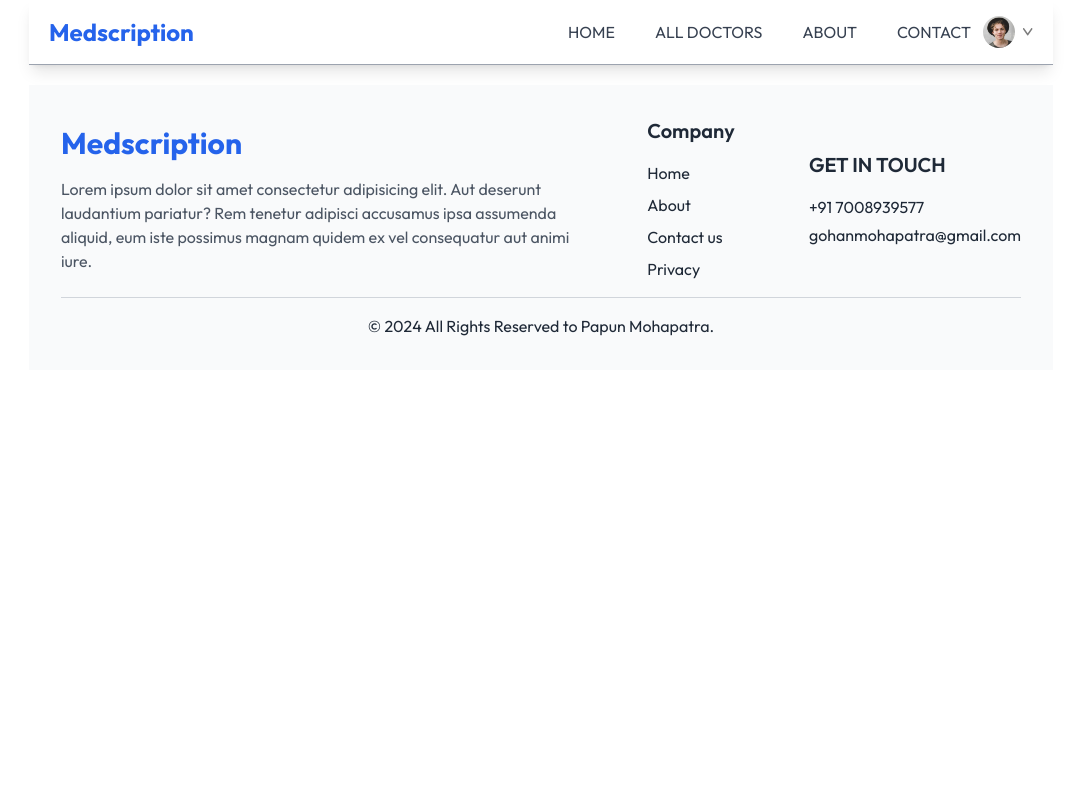
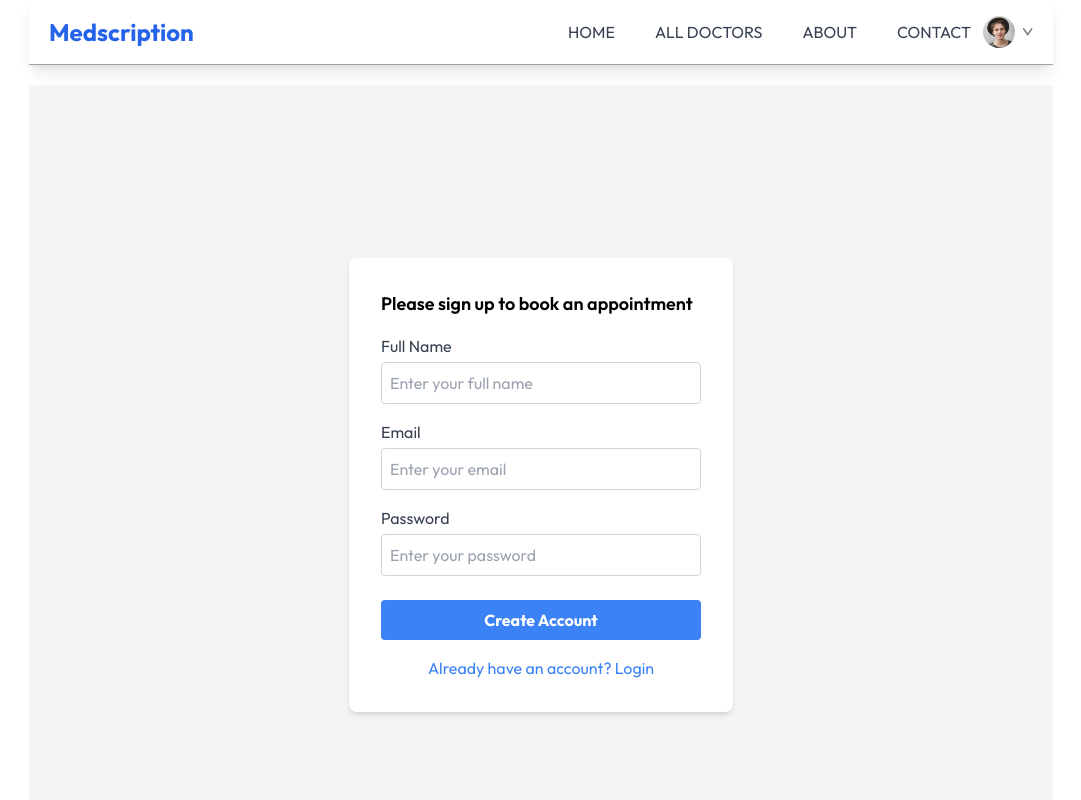
Before and after one commit to Papun1111/VitalsOn, a React (Vite) app in the folder frontend/: page /login in a window 1280 px wide. Shown: the top 800 px of the page, without its empty margins (99-1180 px from the left). Built offline with nearby package versions, Linux system fonts and the light colour scheme.

Commit message:
frontend for login page done

```diff
--- a/frontend/src/Pages/Login.jsx
+++ b/frontend/src/Pages/Login.jsx
@@ -1,11 +1,78 @@
-import React from 'react'
+import React, { useEffect, useState } from 'react';
 
 const Login = () => {
+  const [state, setState] = useState("Sign up");
+  const [credentials, setCredentials] = useState({ name: "", email: "", password: "" });
+  const onChangeHandler = (e) => {
+    const name = e.target.name;
+    const value = e.target.value;
+    setCredentials((data) => ({ ...data, [name]: value }));
+  };
+  const onSubmit=(e)=>{
+e.preventDefault();
+  }
+  const toggleForm = () => {
+    setState(current => (current === "Sign up" ? "Login" : "Sign up"));
+  };
+useEffect(()=>{
+console.log(credentials);
+},[credentials])
   return (
-    <div>
+    <div className="min-h-screen bg-gray-100 flex items-center justify-center px-4">
+      <form className="bg-white p-8 rounded-lg shadow-md w-full max-w-sm" onSubmit={(e) => e.preventDefault()}>
+        <p className="text-lg font-semibold mb-4">
+          Please {state.toLowerCase()} to book an appointment
+        </p>
 
+        {state === "Sign up" && (
+          <div className="mb-4">
+            <label htmlFor="name" className="block text-gray-700">Full Name</label>
+            <input
+              type="text"
+              name="name"
+              placeholder="Enter your full name"
+              className="w-full p-2 border border-gray-300 rounded mt-1 focus:outline-none focus:border-blue-500 focus:ring-1 focus:ring-blue-500"
+              onChange={onChangeHandler}
+              value={credentials.name}
+            />
+          </div>
+        )}
+
+        <div className="mb-4">
+          <label htmlFor="email" className="block text-gray-700">Email</label>
+          <input
+            type="email"
+            name="email"
+            value={credentials.email}
+            placeholder="Enter your email"
+            className="w-full p-2 border border-gray-300 rounded mt-1 focus:outline-none focus:border-blue-500 focus:ring-1 focus:ring-blue-500"
+            onChange={onChangeHandler}
+          />
+        </div>
+
+        <div className="mb-6">
+          <label htmlFor="password" className="block text-gray-700">Password</label>
+          <input
+            type="password"
+            name="password"
+            placeholder="Enter your password"
+            className="w-full p-2 border border-gray-300 rounded mt-1 focus:outline-none focus:border-blue-500 focus:ring-1 focus:ring-blue-500"
+            onChange={onChangeHandler}
+            value={credentials.password}
+          />
+        </div>
+
+        <button type="submit" className="w-full bg-blue-500 hover:bg-blue-600 text-white font-bold py-2 px-4 rounded transition-colors duration-300">
+          {state === "Sign up" ? "Create Account" : "Login"}
+        </button>
+        <p className="text-center mt-4">
+          <button type="button" onClick={toggleForm} className="text-blue-500 hover:text-blue-600 transition-colors duration-300">
+            {state === "Sign up" ? "Already have an account? Login" : "No account? Sign up"}
+          </button>
+        </p>
+      </form>
     </div>
-  )
+  );
 }
 
-export default Login
+export default Login;
```
